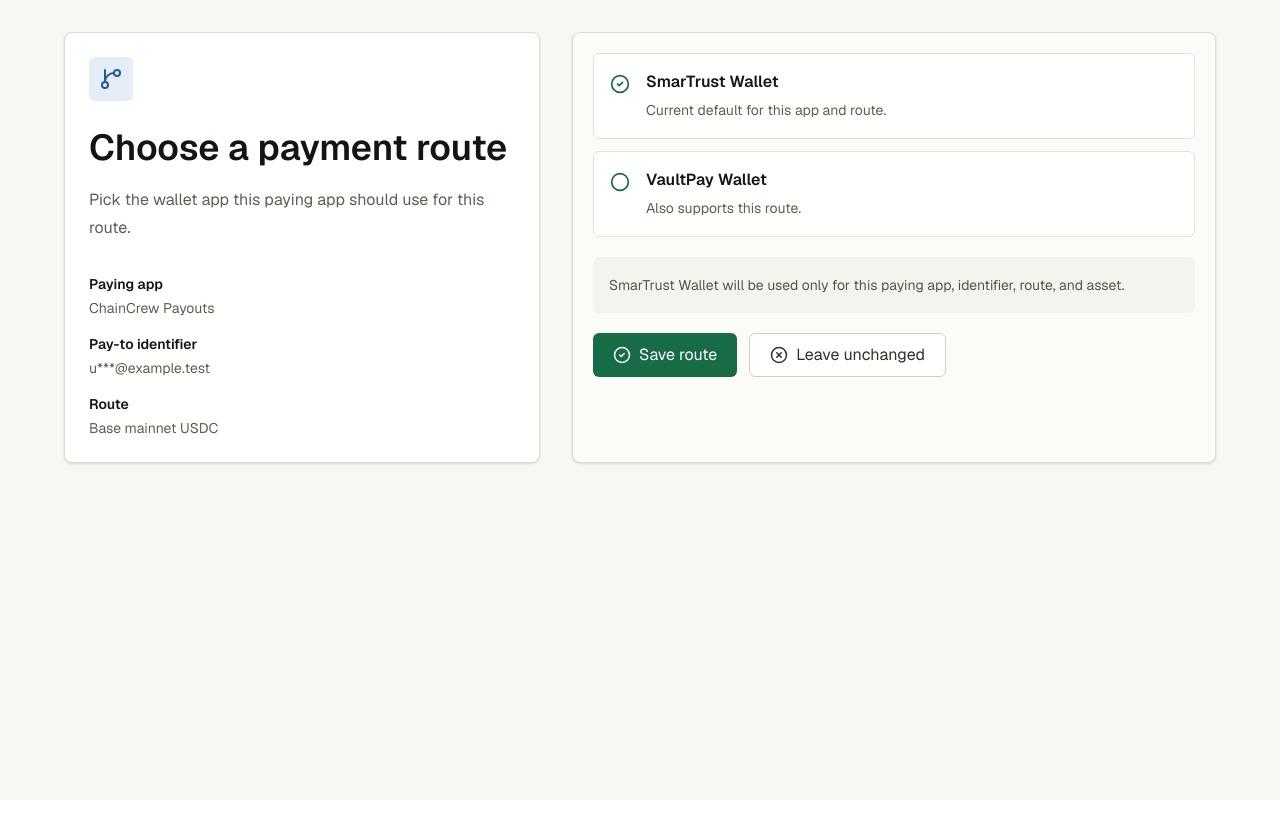
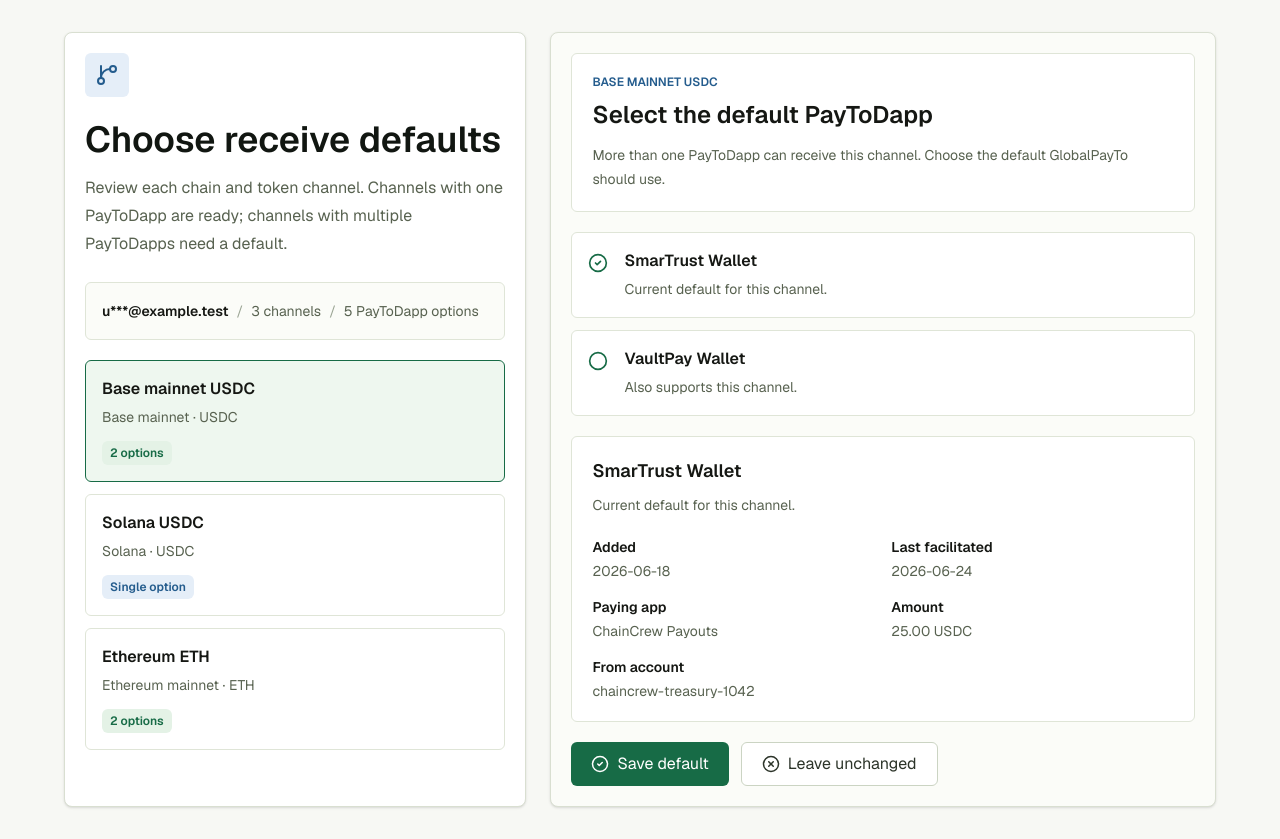
Before and after one commit to global-pay-to-resolver/globalpayto-site, a Next.js app: page /actions/route-selection/gptr_act_route_demo in a window 1280 px wide. Before the commit the page ends 800 px from the top, so only its background shows below. Built offline with nearby package versions, Linux system fonts and the light colour scheme.

Commit message:
Improve route selection channel view

```diff
--- a/src/components/hosted-action/route-selection-client.tsx
+++ b/src/components/hosted-action/route-selection-client.tsx
@@ -1,9 +1,14 @@
 "use client";
 
 import { CheckCircle2, Circle, GitBranch, XCircle } from "lucide-react";
-import { useState } from "react";
+import { useMemo, useState } from "react";
 
-import type { HostedActionState, RouteSelectionAction } from "@/lib/mock-actions";
+import type {
+  HostedActionState,
+  ReceivePath,
+  RouteOption,
+  RouteSelectionAction,
+} from "@/lib/mock-actions";
 
 interface RouteSelectionClientProps {
   action: RouteSelectionAction;
@@ -12,16 +17,16 @@ interface RouteSelectionClientProps {
 
 const stateCopy: Record<HostedActionState, { title: string; body: string }> = {
   ready: {
-    title: "Choose a payment route",
-    body: "Pick the wallet app this paying app should use for this route.",
+    title: "Choose receive defaults",
+    body: "Review each chain and token channel. Channels with one PayToDapp are ready; channels with multiple PayToDapps need a default.",
   },
   denied: {
-    title: "No route change made",
-    body: "Your existing payment preferences were not changed.",
+    title: "No default changed",
+    body: "Your existing receive preferences were not changed.",
   },
   selected_route: {
-    title: "Route preference saved",
-    body: "This app can now use the selected route for matching payment intents.",
+    title: "Default saved",
+    body: "This receive channel can now use the selected PayToDapp by default.",
   },
   expired: {
     title: "This link expired",
@@ -37,24 +42,42 @@ const stateCopy: Record<HostedActionState, { title: string; body: string }> = {
   },
   restart_required: {
     title: "Restart required",
-    body: "Open a fresh route-selection link from the requesting app.",
+    body: "Open a fresh route-selection link.",
   },
 };
 
 export function RouteSelectionClient({ action, submitUrl }: RouteSelectionClientProps) {
   const [state, setState] = useState<HostedActionState>(action.state);
-  const [selectedId, setSelectedId] = useState(() =>
-    action.options.some((option) => option.id === action.currentDefaultId)
-      ? action.currentDefaultId
-      : action.options[0]?.id ?? ""
+  const paths = useMemo(() => action.paths ?? [], [action.paths]);
+  const [selectedPathId, setSelectedPathId] = useState(() => paths[0]?.id ?? "");
+  const [selectedOptionByPath, setSelectedOptionByPath] = useState<Record<string, string>>(() =>
+    Object.fromEntries(
+      paths.map((path) => [
+        path.id,
+        path.options.some((option) => option.id === path.currentDefaultId)
+          ? path.currentDefaultId
+          : path.options[0]?.id ?? "",
+      ]),
+    )
   );
   const [pending, setPending] = useState(false);
+
   const copy = stateCopy[state];
   const isReady = state === "ready";
-  const selectedOption = action.options.find((option) => option.id === selectedId);
+  const selectedPath = paths.find((path) => path.id === selectedPathId) ?? paths[0];
+  const selectedOption = selectedPath
+    ? selectedPath.options.find((option) => option.id === selectedOptionByPath[selectedPath.id]) ??
+      selectedPath.options[0]
+    : undefined;
+  const needsDefault = Boolean(selectedPath && selectedPath.options.length > 1);
+
+  const totalChoices = useMemo(
+    () => paths.reduce((sum, path) => sum + path.options.length, 0),
+    [paths],
+  );
 
   async function submit(decision: "select_route" | "leave_unchanged") {
-    if (decision === "select_route" && !selectedOption) {
+    if (decision === "select_route" && (!selectedPath || !selectedOption || !needsDefault)) {
       setState("restart_required");
       return;
     }
@@ -73,7 +96,6 @@ export function RouteSelectionClient({ action, submitUrl }: RouteSelectionClient
         state?: HostedActionState;
         selectedRouteId?: string;
       };
-      if (result.selectedRouteId) setSelectedId(result.selectedRouteId);
       setState(result.state ?? "restart_required");
     } catch {
       setState("restart_required");
@@ -82,44 +104,106 @@ export function RouteSelectionClient({ action, submitUrl }: RouteSelectionClient
     }
   }
 
+  function selectOption(path: ReceivePath, option: RouteOption) {
+    setSelectedOptionByPath((current) => ({
+      ...current,
+      [path.id]: option.id,
+    }));
+  }
+
   return (
     <main className="min-h-screen bg-[#f7f8f4] px-5 py-8 text-[#151713] sm:px-8">
-      <section className="mx-auto grid max-w-6xl gap-8 lg:grid-cols-[0.85fr_1.15fr]">
-        <div className="rounded-lg border border-[#d9dfd1] bg-white p-6 shadow-sm">
+      <section className="mx-auto grid max-w-6xl gap-6 lg:grid-cols-[0.82fr_1.18fr]">
+        <div className="rounded-lg border border-[#d9dfd1] bg-white p-5 shadow-sm">
           <div className="flex h-11 w-11 items-center justify-center rounded-md bg-[#e5eef8] text-[#245c8d]">
             <GitBranch size={24} aria-hidden="true" />
           </div>
-          <h1 className="mt-6 text-3xl font-semibold leading-tight text-[#111611] sm:text-4xl">
+          <h1 className="mt-5 text-3xl font-semibold leading-tight text-[#111611] sm:text-4xl">
             {copy.title}
           </h1>
-          <p className="mt-4 text-base leading-7 text-[#586250]">{copy.body}</p>
-          <dl className="mt-8 grid gap-4 text-sm">
-            <div>
-              <dt className="font-semibold text-[#151713]">Paying app</dt>
-              <dd className="mt-1 text-[#586250]">{action.payingDappName}</dd>
+          <p className="mt-3 text-base leading-7 text-[#586250]">{copy.body}</p>
+
+          <div className="mt-6 rounded-md border border-[#dfe5d7] bg-[#fbfcf8] p-4 text-sm leading-6 text-[#586250]">
+            <span className="font-semibold text-[#151713]">{action.maskedIdentifier}</span>
+            <span className="mx-2 text-[#9aa493]">/</span>
+            <span>{paths.length} channels</span>
+            <span className="mx-2 text-[#9aa493]">/</span>
+            <span>{totalChoices} PayToDapp options</span>
           </div>
-            <div>
-              <dt className="font-semibold text-[#151713]">Pay-to identifier</dt>
-              <dd className="mt-1 text-[#586250]">{action.maskedIdentifier}</dd>
+
+          <div className="mt-5 grid gap-3">
+            {isReady && paths.length > 0 ? (
+              paths.map((path) => {
+                const active = selectedPath?.id === path.id;
+                const optionCount = path.options.length;
+                const status = optionCount === 1 ? "Single option" : `${optionCount} options`;
+
+                return (
+                  <button
+                    className={`rounded-md border p-4 text-left transition ${
+                      active
+                        ? "border-[#176b46] bg-[#eef7ef]"
+                        : "border-[#dfe5d7] bg-white hover:border-[#b9c7ad]"
+                    }`}
+                    key={path.id}
+                    onClick={() => setSelectedPathId(path.id)}
+                    type="button"
+                  >
+                    <span className="block text-base font-semibold text-[#151713]">
+                      {path.label}
+                    </span>
+                    <span className="mt-1 block text-sm leading-6 text-[#586250]">
+                      {path.chain} · {path.token}
+                    </span>
+                    <span
+                      className={`mt-3 inline-flex rounded-md px-2 py-1 text-xs font-semibold ${
+                        optionCount === 1
+                          ? "bg-[#e5eef8] text-[#245c8d]"
+                          : "bg-[#e4f2e6] text-[#176b46]"
+                      }`}
+                    >
+                      {status}
+                    </span>
+                  </button>
+                );
+              })
+            ) : (
+              <div className="rounded-md border border-[#dfe5d7] bg-white p-5">
+                <p className="text-sm leading-6 text-[#586250]">
+                  Receive channels are hidden for this action state.
+                </p>
               </div>
-            <div>
-              <dt className="font-semibold text-[#151713]">Route</dt>
-              <dd className="mt-1 text-[#586250]">{action.routeLabel}</dd>
+            )}
           </div>
-          </dl>
         </div>
 
         <div className="rounded-lg border border-[#d9dfd1] bg-[#fbfcf8] p-5 shadow-sm">
+          {selectedPath && selectedOption ? (
+            <div className="grid gap-5">
+              <div className="rounded-md border border-[#dfe5d7] bg-white p-5">
+                <p className="text-xs font-semibold uppercase tracking-normal text-[#245c8d]">
+                  {selectedPath.label}
+                </p>
+                <h2 className="mt-2 text-2xl font-semibold leading-snug text-[#151713]">
+                  {needsDefault ? "Select the default PayToDapp" : selectedOption.name}
+                </h2>
+                <p className="mt-3 text-sm leading-6 text-[#586250]">
+                  {needsDefault
+                    ? "More than one PayToDapp can receive this channel. Choose the default GlobalPayTo should use."
+                    : "This channel has one active PayToDapp. No default selection is needed."}
+                </p>
+              </div>
+
+              {needsDefault ? (
                 <div className="grid gap-3">
-            {isReady && action.options.length > 0 ? (
-              action.options.map((option) => {
-                const selected = selectedId === option.id;
+                  {selectedPath.options.map((option) => {
+                    const selected = selectedOption.id === option.id;
 
                     return (
                       <button
                         className="grid grid-cols-[auto_1fr] gap-4 rounded-md border border-[#dfe5d7] bg-white p-4 text-left transition hover:border-[#b9c7ad] disabled:opacity-70"
                         key={option.id}
-                    onClick={() => setSelectedId(option.id)}
+                        onClick={() => selectOption(selectedPath, option)}
                         type="button"
                       >
                         <span className="mt-1 text-[#176b46]">
@@ -139,31 +223,22 @@ export function RouteSelectionClient({ action, submitUrl }: RouteSelectionClient
                         </span>
                       </button>
                     );
-              })
-            ) : (
-              <div className="rounded-md border border-[#dfe5d7] bg-white p-5">
-                <p className="text-sm leading-6 text-[#586250]">
-                  Route options are hidden for this action state.
-                </p>
+                  })}
                 </div>
-            )}
-          </div>
+              ) : null}
 
-          <div className="mt-5 rounded-md bg-[#f2f5ed] p-4 text-sm leading-6 text-[#4f5a49]">
-            {selectedOption
-              ? `${selectedOption.name} will be used only for this paying app, identifier, route, and asset.`
-              : "No route details are available for this action state."}
-          </div>
+              <PayToAppDetails option={selectedOption} />
 
-          <div className="mt-5 flex flex-col gap-3 sm:flex-row">
+              {needsDefault ? (
+                <div className="flex flex-col gap-3 sm:flex-row">
                   <button
                     className="inline-flex h-11 items-center justify-center gap-2 rounded-md bg-[#176b46] px-5 text-sm font-semibold text-white transition hover:bg-[#12583a] disabled:bg-[#aeb8a6]"
-              disabled={!isReady || !selectedOption || pending}
+                    disabled={!isReady || pending}
                     onClick={() => void submit("select_route")}
                     type="button"
                   >
                     <CheckCircle2 size={18} aria-hidden="true" />
-              Save route
+                    Save default
                   </button>
                   <button
                     className="inline-flex h-11 items-center justify-center gap-2 rounded-md border border-[#cbd4c3] bg-white px-5 text-sm font-semibold text-[#2c3429] transition hover:bg-[#f1f4ec] disabled:text-[#9aa493]"
@@ -175,8 +250,50 @@ export function RouteSelectionClient({ action, submitUrl }: RouteSelectionClient
                     Leave unchanged
                   </button>
                 </div>
+              ) : null}
+            </div>
+          ) : (
+            <div className="rounded-md border border-[#dfe5d7] bg-white p-5">
+              <p className="text-sm leading-6 text-[#586250]">
+                Receive channel details are unavailable for this action state.
+              </p>
+            </div>
+          )}
         </div>
       </section>
     </main>
   );
 }
+
+function PayToAppDetails({ option }: { option: RouteOption }) {
+  return (
+    <div className="rounded-md border border-[#dfe5d7] bg-white p-5">
+      <h3 className="text-lg font-semibold text-[#151713]">{option.name}</h3>
+      <p className="mt-2 text-sm leading-6 text-[#586250]">{option.detail}</p>
+      <dl className="mt-5 grid gap-4 text-sm sm:grid-cols-2">
+        <div>
+          <dt className="font-semibold text-[#151713]">Added</dt>
+          <dd className="mt-1 text-[#586250]">{option.addedAt}</dd>
+        </div>
+        <div>
+          <dt className="font-semibold text-[#151713]">Last facilitated</dt>
+          <dd className="mt-1 text-[#586250]">{option.lastTransaction.date}</dd>
+        </div>
+        <div>
+          <dt className="font-semibold text-[#151713]">Paying app</dt>
+          <dd className="mt-1 text-[#586250]">{option.lastTransaction.payingApp}</dd>
+        </div>
+        <div>
+          <dt className="font-semibold text-[#151713]">Amount</dt>
+          <dd className="mt-1 text-[#586250]">{option.lastTransaction.amount}</dd>
+        </div>
+        <div className="sm:col-span-2">
+          <dt className="font-semibold text-[#151713]">From account</dt>
+          <dd className="mt-1 break-words text-[#586250]">
+            {option.lastTransaction.fromAccount}
+          </dd>
+        </div>
+      </dl>
+    </div>
+  );
+}
--- a/src/lib/hosted-actions.ts
+++ b/src/lib/hosted-actions.ts
@@ -28,9 +28,10 @@ export async function submitHostedAction(input: {
   if (!resolverBaseUrl) {
     const action = getRouteSelectionAction(input.actionId);
     if (action.state !== "ready") return { state: "restart_required" };
+    const options = action.paths.flatMap((path) => path.options);
     if (
       input.decision === "select_route" &&
-      !action.options.some((option) => option.id === input.selectedRouteId)
+      !options.some((option) => option.id === input.selectedRouteId)
     ) {
       return { state: "restart_required" };
     }
--- a/src/lib/mock-actions.ts
+++ b/src/lib/mock-actions.ts
@@ -11,16 +11,29 @@ export interface RouteOption {
   id: string;
   name: string;
   detail: string;
+  addedAt: string;
+  lastTransaction: {
+    payingApp: string;
+    date: string;
+    amount: string;
+    fromAccount: string;
+  };
+}
+
+export interface ReceivePath {
+  id: string;
+  label: string;
+  chain: string;
+  token: string;
+  currentDefaultId: string;
+  options: RouteOption[];
 }
 
 export interface RouteSelectionAction {
   id: string;
   state: HostedActionState;
-  payingDappName: string;
   maskedIdentifier: string;
-  routeLabel: string;
-  currentDefaultId: string;
-  options: RouteOption[];
+  paths: ReceivePath[];
   expiresAt: string;
 }
 
@@ -28,20 +41,94 @@ export const routeSelectionActions: Record<string, RouteSelectionAction> = {
   "gptr_act_route_demo": {
     id: "gptr_act_route_demo",
     state: "ready",
-    payingDappName: "ChainCrew Payouts",
     maskedIdentifier: "u***@example.test",
-    routeLabel: "Base mainnet USDC",
+    paths: [
+      {
+        id: "base-usdc",
+        label: "Base mainnet USDC",
+        chain: "Base mainnet",
+        token: "USDC",
         currentDefaultId: "smartrust",
         options: [
           {
             id: "smartrust",
             name: "SmarTrust Wallet",
-        detail: "Current default for this app and route.",
+            detail: "Current default for this channel.",
+            addedAt: "2026-06-18",
+            lastTransaction: {
+              payingApp: "ChainCrew Payouts",
+              date: "2026-06-24",
+              amount: "25.00 USDC",
+              fromAccount: "chaincrew-treasury-1042",
+            },
           },
           {
             id: "vaultpay",
             name: "VaultPay Wallet",
-        detail: "Also supports this route.",
+            detail: "Also supports this channel.",
+            addedAt: "2026-06-21",
+            lastTransaction: {
+              payingApp: "GrantFlow",
+              date: "2026-06-23",
+              amount: "80.00 USDC",
+              fromAccount: "grantflow-disbursements-221",
+            },
+          },
+        ],
+      },
+      {
+        id: "solana-usdc",
+        label: "Solana USDC",
+        chain: "Solana",
+        token: "USDC",
+        currentDefaultId: "solflare-pay",
+        options: [
+          {
+            id: "solflare-pay",
+            name: "Solflare Pay",
+            detail: "Only active receive app for this channel.",
+            addedAt: "2026-06-19",
+            lastTransaction: {
+              payingApp: "MarketBursar",
+              date: "2026-06-22",
+              amount: "42.00 USDC",
+              fromAccount: "marketbursar-clearing-778",
+            },
+          },
+        ],
+      },
+      {
+        id: "ethereum-eth",
+        label: "Ethereum ETH",
+        chain: "Ethereum mainnet",
+        token: "ETH",
+        currentDefaultId: "smartrust",
+        options: [
+          {
+            id: "smartrust-eth",
+            name: "SmarTrust Wallet",
+            detail: "Primary ETH receive app.",
+            addedAt: "2026-06-20",
+            lastTransaction: {
+              payingApp: "EscrowLine",
+              date: "2026-06-20",
+              amount: "0.18 ETH",
+              fromAccount: "escrowline-release-509",
+            },
+          },
+          {
+            id: "embedded-safe",
+            name: "Embedded Safe",
+            detail: "Secondary ETH receive app.",
+            addedAt: "2026-06-22",
+            lastTransaction: {
+              payingApp: "CreatorPool",
+              date: "2026-06-21",
+              amount: "0.07 ETH",
+              fromAccount: "creatorpool-payouts-313",
+            },
+          },
+        ],
       },
     ],
     expiresAt: "2026-06-24T20:00:00Z",
@@ -53,11 +140,8 @@ export function getRouteSelectionAction(actionId: string): RouteSelectionAction
     routeSelectionActions[actionId] ?? {
       id: actionId,
       state: "invalid",
-      payingDappName: "GlobalPayTo",
       maskedIdentifier: "Hidden",
-      routeLabel: "Hidden",
-      currentDefaultId: "",
-      options: [],
+      paths: [],
       expiresAt: "Unavailable",
     }
   );
```
Lines whose indentation alone changed are shown as unchanged.
